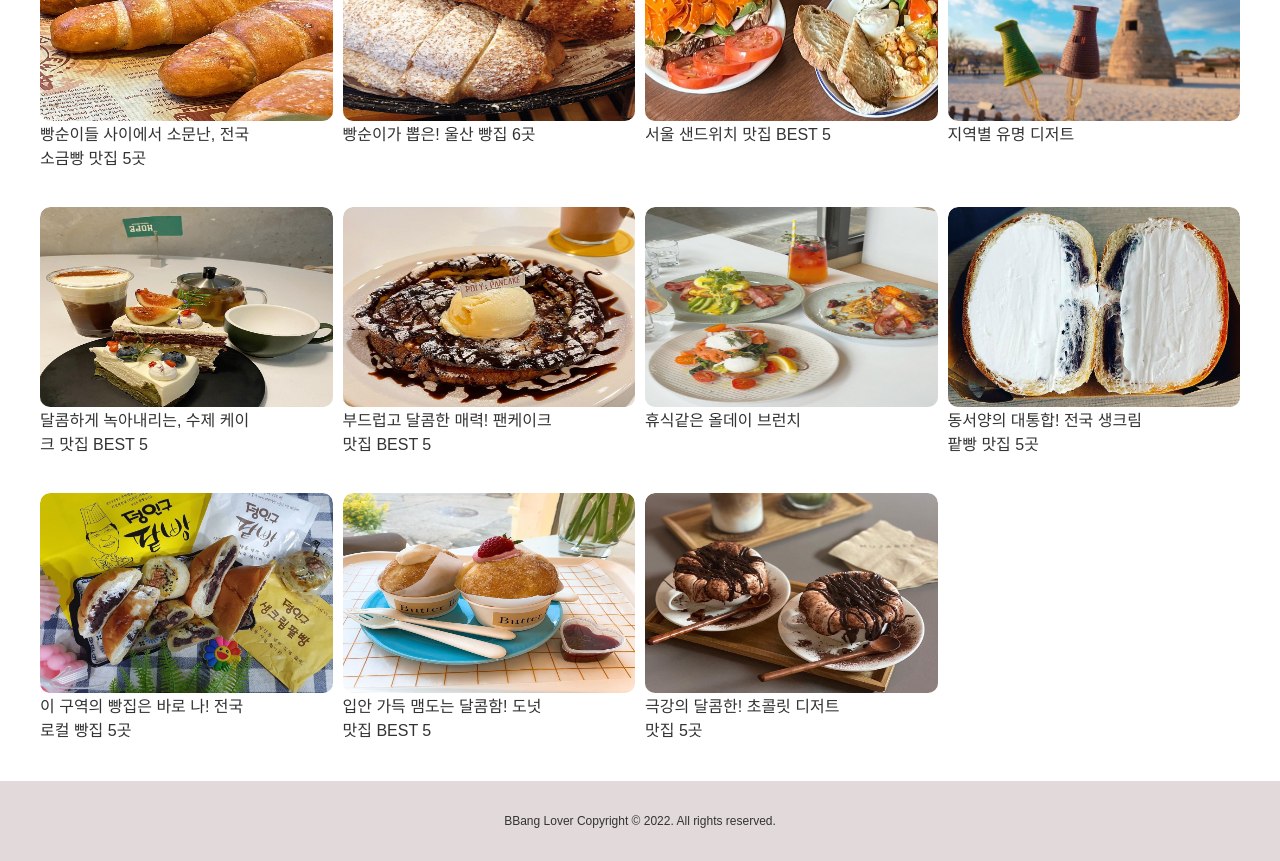
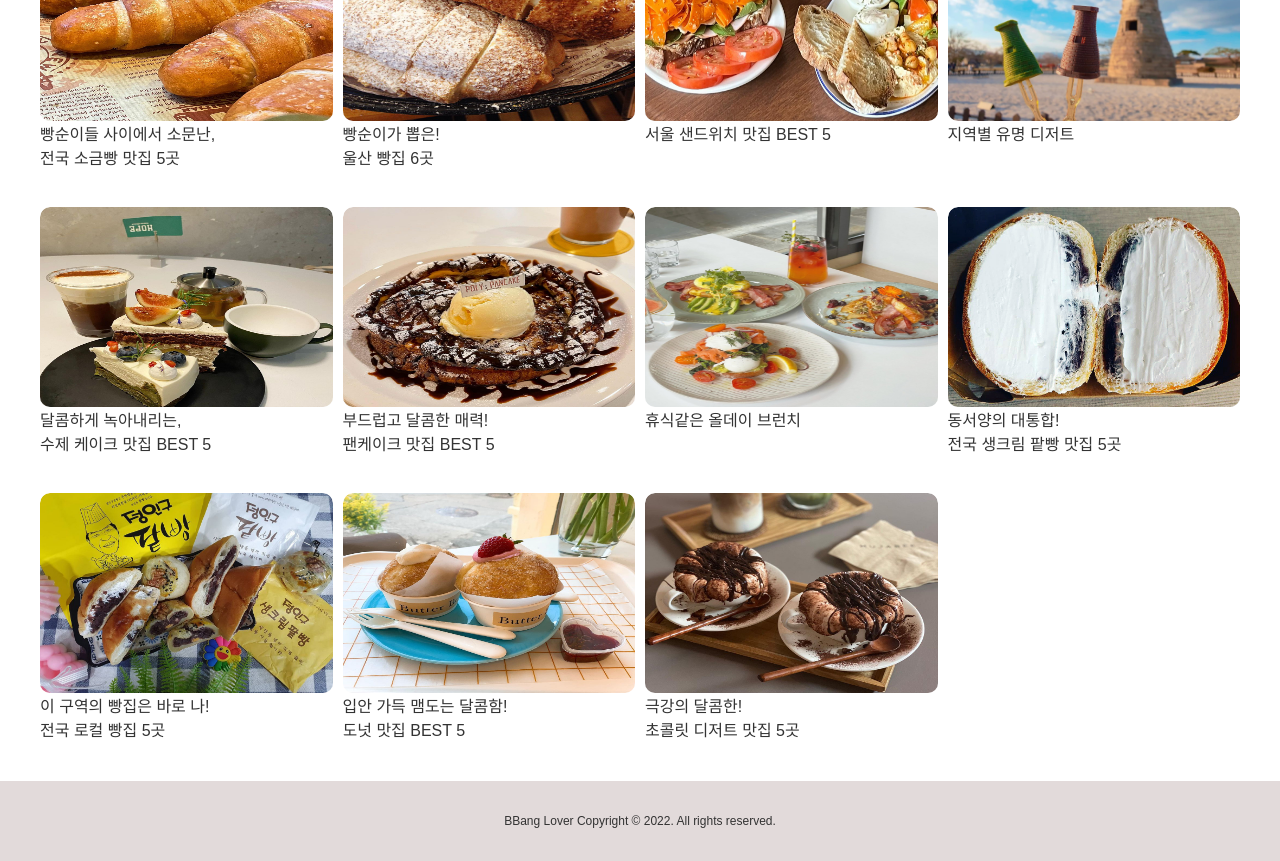
Before and after one commit to jiii-9/BBang-Lover-project, a React (Create React App) app: page / in a window 1280 px wide. Shown: the part 420-1281 px from the top of the page. Built offline with nearby package versions, Linux system fonts and the light colour scheme; no server answers; a web font is replaced by a local one.

Commit message:
news headline wrap

```diff
--- a/src/assets/news-data.js
+++ b/src/assets/news-data.js
@@ -1,13 +1,13 @@
 const newsData = [
   {
     id: 0,
-    title: "빵순이들 사이에서 소문난, 전국 소금빵 맛집 5곳",
+    title: "빵순이들 사이에서 소문난,\n전국 소금빵 맛집 5곳",
     url: "https://www.siksinhot.com/theme/magazine/2580",
     image: "/assets/news-data-0.jpg",
   },
   {
     id: 1,
-    title: "빵순이가 뽑은! 울산 빵집 6곳",
+    title: "빵순이가 뽑은!\n울산 빵집 6곳",
     url: "https://www.siksinhot.com/theme/magazine/1941",
     image: "/assets/news-data-1.jpg",
   },
@@ -25,13 +25,13 @@ const newsData = [
   },
   {
     id: 4,
-    title: "달콤하게 녹아내리는, 수제 케이크 맛집 BEST 5",
+    title: "달콤하게 녹아내리는,\n수제 케이크 맛집 BEST 5",
     url: "https://www.siksinhot.com/theme/magazine/2787",
     image: "/assets/news-data-4.jpg",
   },
   {
     id: 5,
-    title: "부드럽고 달콤한 매력! 팬케이크 맛집 BEST 5",
+    title: "부드럽고 달콤한 매력!\n팬케이크 맛집 BEST 5",
     url: "https://www.siksinhot.com/theme/magazine/2723",
     image: "/assets/news-data-5.jpg",
   },
@@ -43,25 +43,25 @@ const newsData = [
   },
   {
     id: 7,
-    title: "동서양의 대통합! 전국 생크림 팥빵 맛집 5곳",
+    title: "동서양의 대통합!\n전국 생크림 팥빵 맛집 5곳",
     url: "https://www.siksinhot.com/theme/magazine/2683",
     image: "/assets/news-data-7.jpg",
   },
   {
     id: 8,
-    title: "이 구역의 빵집은 바로 나! 전국 로컬 빵집 5곳",
+    title: "이 구역의 빵집은 바로 나!\n전국 로컬 빵집 5곳",
     url: "https://www.siksinhot.com/theme/magazine/2680",
     image: "/assets/news-data-8.jpg",
   },
   {
     id: 9,
-    title: "입안 가득 맴도는 달콤함! 도넛 맛집 BEST 5",
+    title: "입안 가득 맴도는 달콤함!\n도넛 맛집 BEST 5",
     url: "https://www.siksinhot.com/theme/magazine/2667",
     image: "/assets/news-data-9.jpg",
   },
   {
     id: 10,
-    title: "극강의 달콤한! 초콜릿 디저트 맛집 5곳",
+    title: "극강의 달콤한!\n초콜릿 디저트 맛집 5곳",
     url: "https://www.siksinhot.com/theme/magazine/2660",
     image: "/assets/news-data-10.jpg",
   },
```
